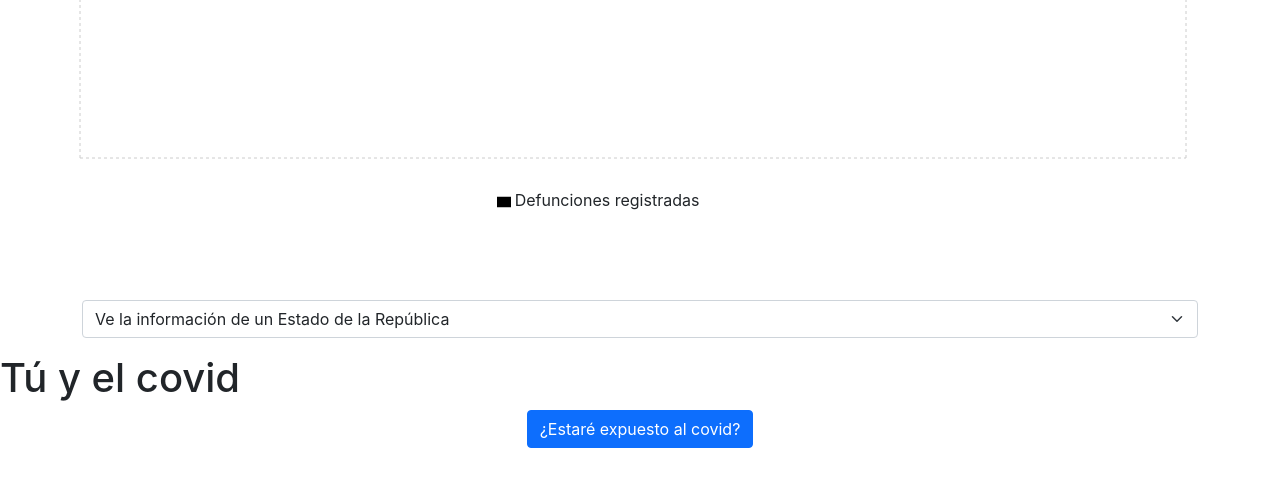
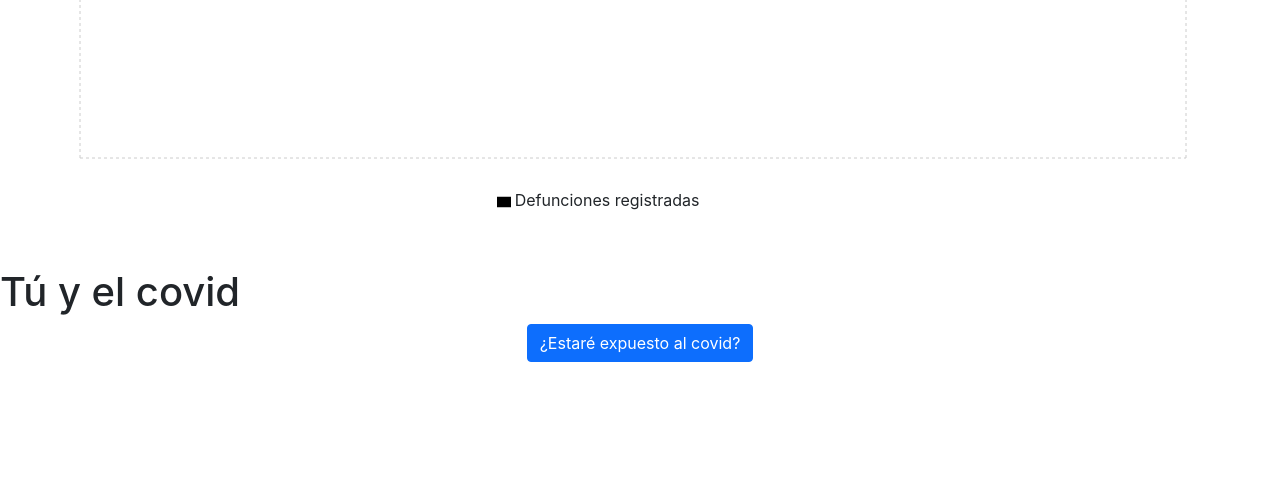
Before and after one commit to GabrielaMason/covid-tracker-mx, a React (Create React App) app: page / in a window 1280 px wide. Shown: the part 1204-1690 px from the top of the page. Built offline with nearby package versions, Linux system fonts and the light colour scheme.

Commit message:
Version con funcion basica

```diff
--- a/src/Components/DatePicker.js
+++ /dev/null
@@ -1,25 +0,0 @@
-import React, {useState} from "react";
-import DatePicker from "react-datepicker";
-import "react-datepicker/dist/react-datepicker.css"
-
-function DateSelection() {
-    const [dateRange, setDateRange] = useState([null, null]);
-    const [startDate, endDate] = dateRange;
-
-    return (
-        <DatePicker
-        selectsRange={true}
-        startDate={startDate}
-        endDate={endDate}
-        onChange={(update) => {
-            setDateRange(update);
-        }}
-        minDate={new Date ("2020", "02", "26")}
-        maxDate={new Date ("2022", "04", "22")}
-        isClearable={true}
-        placeholderText="Haz clic aquí para las fechas."
-        />
-    );
-}
-
-export default DateSelection
--- a/src/Components/GralData/GralDataView.js
+++ b/src/Components/GralData/GralDataView.js
@@ -1,5 +1,4 @@
 import React from "react";
-import MXStateSelection from "../MXStatePicker";
 import CardItem from "./Cards/CardItem";
 import ChartsMX from "./Graphs/Charts";
 import Charts from "./Graphs/Charts";
@@ -27,9 +26,6 @@ export default function GralData(props){
                         <Charts data={props.data} info={"nuevas_muertes"} entidad={"MEXICO PAIS"} name={"Defunciones registradas"} />
                     </div>
                 </div>
-                <div className="container mt-5">
-                    <MXStateSelection text={"Ve la información de un Estado de la República"}/>
-                </div>
             </div>
         </React.Fragment>
 
--- a/src/Components/MXStatePicker.js
+++ /dev/null
@@ -1,47 +0,0 @@
-import React from "react";
-import Charts from "./GralData/Graphs/Charts";
-
-function MXStateSelection(props) {
-
-
-    return(
-        <select className="form-select" aria-label="Default select example">
-            <option defaultValue>{props.text}</option>
-            <option value="AGUSCALIENTES">Aguascalientes</option>
-            <option value="BAJA CALIFORNIA">Baja California</option>
-            <option value="BAJA CALIFORNIA SUR">Baja California Sur</option>
-            <option value="CAMPECHE">Campeche</option>
-            <option value="CHIAPAS">Chiapas</option>
-            <option value="CHIHUAHU">Chihuahua</option>
-            <option value="DISTRITO FEDERAL">Ciudad de México</option>
-            <option value="COAHUILA">Coahuila</option>
-            <option value="COLIMA">Colima</option>
-            <option value="DURANGO">Durango</option>
-            <option value="ESTADO DE MEXICO">Estado de México</option>
-            <option value="GUANAJUATO">Guanajuato</option>
-            <option value="GUERRERO">Guerrero</option>
-            <option value="HIDALGO">Hidalgo</option>
-            <option value="JALISCO">Jalisco</option>
-            <option value="MICHOACAN">Michoacán</option>
-            <option value="MORELOS">Morelos</option>
-            <option value="NAYARIT">Nayarit</option>
-            <option value="NUEVO LEON">Nuevo León</option>
-            <option value="OAXACA">Oaxaca</option>
-            <option value="PUEBLA">Puebla</option>
-            <option value="QUERETARO">Querétaro</option>
-            <option value="QUINTANA ROO">Quintana Roo</option>
-            <option value="SAN LUIS POTOSI">San Luis Potosí</option>
-            <option value="SINALOA">Sinaloa</option>
-            <option value="SONORA">Sonora</option>
-            <option value="TABASCO">Tabasco</option>
-            <option value="TAMAULIPAS">Tamaulipas</option>
-            <option value="TLAXCALA">Tlaxcala</option>
-            <option value="VERACRUZ">Veracruz</option>
-            <option value="YUCATAN">Yucatán</option>
-            <option value="ZACATECAS">Zacatecas</option>
-        </select>
-
-    );
-}
-
-export default MXStateSelection
--- a/src/Components/Probabilities/ProbabilitiesView.js
+++ b/src/Components/Probabilities/ProbabilitiesView.js
@@ -1,8 +1,30 @@
-import React from "react";
-import DateSelection from "../DatePicker";
-import MXStateSelection from "../MXStatePicker";
+import React, { useState } from "react";
+import axios from "axios";
+import DatePicker from "react-datepicker";
+import "react-datepicker/dist/react-datepicker.css"
 
 export default function Probabilities(){
+    const [post, setPost] = useState(null)
+    const [valueState, setValueState] = useState("")
+    const [dateRange, setDateRange] = useState([null, null]);
+    const [startDate, endDate] = dateRange;
+
+    function createPost() {
+        axios
+          .post("http://localhost:3001/prediccion1",
+          {
+            body: {
+                date1: startDate,
+                date2: endDate,
+                estado: "AGUASCALIENTES"
+            },
+          })
+          .then((response) => {
+            setPost(response.data);
+            alert(response.data.message)
+          });
+      }
+
     return (
         <div id="probabilities" className="mb-3">
             <h1>Tú y el covid</h1>
@@ -16,15 +38,61 @@ export default function Probabilities(){
                             <button type="button" className="btn-close" data-bs-dismiss="modal" aria-label="Close"></button>
                         </div>
                         <div className="modal-body">
-                            <MXStateSelection text={"¿A qué estado de México viajaste?"}/>
+                            <select className="form-select" aria-label="Default select example">
+                                <option defaultValue>A qué estado viajarás?</option>
+                                <option value="AGUASCALIENTES">Aguascalientes</option>
+                                <option value="BAJA CALIFORNIA">Baja California</option>
+                                <option value="BAJA CALIFORNIA SUR">Baja California Sur</option>
+                                <option value="CAMPECHE">Campeche</option>
+                                <option value="CHIAPAS">Chiapas</option>
+                                <option value="CHIHUAHUA">Chihuahua</option>
+                                <option value="DISTRITO FEDERAL">Ciudad de México</option>
+                                <option value="COAHUILA">Coahuila</option>
+                                <option value="COLIMA">Colima</option>
+                                <option value="DURANGO">Durango</option>
+                                <option value="ESTADO DE MEXICO">Estado de México</option>
+                                <option value="GUANAJUATO">Guanajuato</option>
+                                <option value="GUERRERO">Guerrero</option>
+                                <option value="HIDALGO">Hidalgo</option>
+                                <option value="JALISCO">Jalisco</option>
+                                <option value="MICHOACAN">Michoacán</option>
+                                <option value="MORELOS">Morelos</option>
+                                <option value="NAYARIT">Nayarit</option>
+                                <option value="NUEVO LEON">Nuevo León</option>
+                                <option value="OAXACA">Oaxaca</option>
+                                <option value="PUEBLA">Puebla</option>
+                                <option value="QUERETARO">Querétaro</option>
+                                <option value="QUINTANA ROO">Quintana Roo</option>
+                                <option value="SAN LUIS POTOSI">San Luis Potosí</option>
+                                <option value="SINALOA">Sinaloa</option>
+                                <option value="SONORA">Sonora</option>
+                                <option value="TABASCO">Tabasco</option>
+                                <option value="TAMAULIPAS">Tamaulipas</option>
+                                <option value="TLAXCALA">Tlaxcala</option>
+                                <option value="VERACRUZ">Veracruz</option>
+                                <option value="YUCATAN">Yucatán</option>
+                                <option value="ZACATECAS">Zacatecas</option>
+                            </select>
                             <div className="mt-3">
                                 <label className="from-label">Fecha en la que viajaré</label>
-                                <DateSelection />
+                                <DatePicker
+                                selectsRange={true}
+                                startDate={startDate}
+                                endDate={endDate}
+                                onChange={(update) => {
+                                    setDateRange(update);
+                                }}
+                                minDate={new Date ("2020", "02", "26")}
+                                maxDate={new Date ("2022", "04", "22")}
+                                isClearable={true}
+                                placeholderText="Haz clic aquí para las fechas."
+                                />
                             </div>
                         </div>
                         <div className="modal-footer">
                             <button type="button" className="btn btn-secondary" data-bs-dismiss="modal">Cerrar</button>
-                            <button type="button" className="btn btn-primary">Ver resultados</button>
+                            <button type="button" className="btn btn-primary" data-bs-dismiss="modal" onClick={createPost}>Ver resultados</button>
+
                         </div>
                         </div>
                     </div>
```
